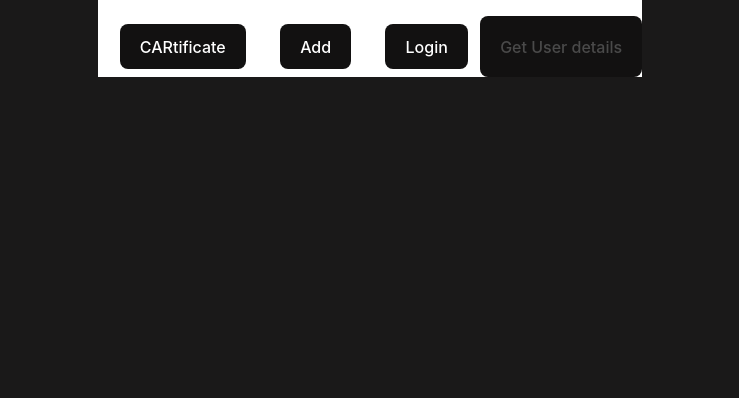
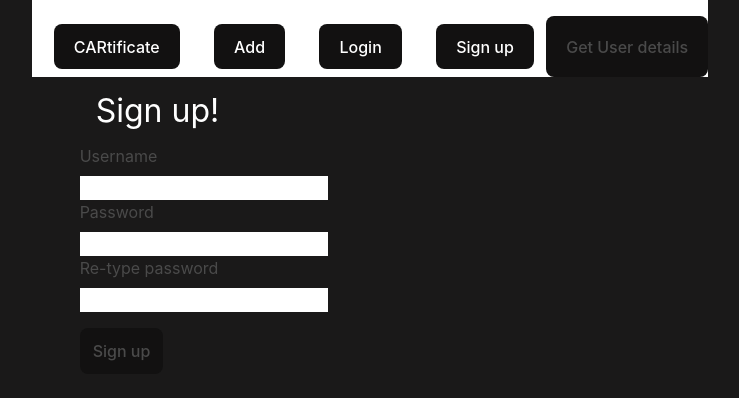
Before and after one commit to NeggFriedRice/cartificate-frontend, a React (Vite) app: page /register in a window 1280 px wide. Shown: the top 398 px of the page, without its empty margins (270-1009 px from the left). Built offline with nearby package versions, Linux system fonts and the light colour scheme; no server answers.

Commit message:
Add sign up form, add password not matching warning

```diff
--- a/src/App.jsx
+++ b/src/App.jsx
@@ -7,6 +7,7 @@ import ShowUpdate from './components/ShowUpdate'
 import NavBar from './components/NavBar'
 import Login from './components/Login'
 import SingleUpdate from './components/SingleUpdate'
+import Register from './components/Register'
 
 
 function App() {
@@ -87,7 +88,8 @@ function App() {
           <Route path='/' element={<ShowUpdate updates={updates} user={user}/>}></Route>
           <Route path="/updates/new" element={<UpdateForm setUpdates={setUpdates} updates={updates} addUpdate={addUpdate}/>}></Route>
           <Route path='/updates/:id' element={<UpdateWrapper deleteUpdate={deleteUpdate}/>} />
-          <Route path='/login' element={<Login setUser={setUser} setIsLoggedIn={setIsLoggedIn}/>}/>
+          <Route path='/login' element={<Login setUser={setUser} setIsLoggedIn={setIsLoggedIn}/>} />
+          <Route path='/register' element={<Register />} />
         </Routes>
       </BrowserRouter>
 
--- a/src/components/NavBar.jsx
+++ b/src/components/NavBar.jsx
@@ -31,6 +31,9 @@ const NavBar = ({user, setUser, setIsLoggedIn, getUpdates}) => {
               <button className="bg-transparent">Login</button>
             </Link>}
             {user && <button type="button" onClick={logOut} className="text-white">Sign out</button>}
+            <Link to="/register" className="navbar-item">
+              <button className="bg-transparent">Sign up</button>
+            </Link>
             <button type="button" onClick={getUser}>Get User details</button>
         </div>
       </nav>
--- /dev/null
+++ b/src/components/Register.jsx
@@ -0,0 +1,89 @@
+import React, { useState } from 'react'
+import { useNavigate } from 'react-router-dom'
+
+export default function Register() {
+
+    const navigate = useNavigate()
+    const [formData, setFormData] = useState({
+        username: "",
+        password: "",
+        confirmPassword: ""
+    })
+
+    function changeHandler(event) {
+        const { name, value } = event.target
+        setFormData((previousState) => ({
+            ...previousState,
+            [name]: value
+        }))
+        console.log(formData)
+    }
+
+    async function submitHandler(event) {
+        event.preventDefault()
+        // Make a call to backend with the form data
+        try {
+            const response = await fetch(import.meta.env.VITE_BACKEND_API_URL+'/auth/register', {
+                method: 'POST',
+                headers: {
+                    "Content-Type": "application/json"
+                },
+                body: JSON.stringify(formData)
+            })
+            const data = await response.json()
+            if (data.response == 400) {
+                alert("Something went wrong!")
+            } else {
+                navigate('/login')
+            }
+
+            navigate('/')
+        } catch (error) {
+            console.log(error)
+        }
+    }
+
+    return (
+        <div className="flex flex-col justify-center px-6 py-12 lg:px-8">
+            <div className="bg-white py-16 rounded-[50px]">
+                <div className="sm:mx-auto sm:w-full sm:max-w-sm">
+                    <h2 className="text-center text-2xl font-bold leading-9 tracking-tight text-gray-900">Sign up!</h2>
+                </div>
+
+                <div className="mt-10 sm:mx-auto sm:w-full sm:max-w-sm">
+                    <form className="space-y-6"  onSubmit={submitHandler}>
+                    <div>
+                        <label className="block text-sm font-medium leading-6 text-gray-900">Username</label>
+                        <div className="mt-2">
+                            <input id="email" name="username" onChange={changeHandler} required className="block w-full rounded-md border-0 py-1.5 text-gray-900 shadow-sm ring-1 ring-inset ring-gray-300 placeholder:text-gray-400 focus:ring-2 focus:ring-inset focus:ring-indigo-600 sm:text-sm sm:leading-6 bg-white" />
+                        </div>
+                    </div>
+
+                    <div>
+                        <div className="flex items-center justify-between">
+                            <label className="block text-sm font-medium leading-6 text-gray-900">Password</label>
+                        </div>
+                        <div className="mt-2">
+                            <input id="password" name="password" onChange={changeHandler} required className="block w-full rounded-md border-0 py-1.5 text-gray-900 shadow-sm ring-1 ring-inset ring-gray-300 placeholder:text-gray-400 focus:ring-2 focus:ring-inset focus:ring-indigo-600 sm:text-sm sm:leading-6 bg-white" />
+                            </div>
+                    </div>
+                    <div>
+                        <div className="flex items-center justify-between">
+                            <label className="block text-sm font-medium leading-6 text-gray-900">Re-type password</label>
+                        </div>
+                        <div className="mt-2">
+                            <input id="confirmPassword" name="confirmPassword" onChange={changeHandler} required className="block w-full rounded-md border-0 py-1.5 text-gray-900 shadow-sm ring-1 ring-inset ring-gray-300 placeholder:text-gray-400 focus:ring-2 focus:ring-inset focus:ring-indigo-600 sm:text-sm sm:leading-6 bg-white" />
+                            </div>
+                    </div>
+                    <div className="h-[1rem]">
+                    {formData.password !== formData.confirmPassword && <p className="text-red-500">Passwords don't match!</p>}
+                    </div>
+                    <div>
+                        <button type="submit" className="flex w-full justify-center rounded-md bg-indigo-600 px-3 py-1.5 text-sm font-semibold leading-6 text-white shadow-sm hover:bg-indigo-500 focus-visible:outline focus-visible:outline-2 focus-visible:outline-offset-2 focus-visible:outline-indigo-600">Sign up</button>
+                    </div>
+                    </form>
+                </div>
+            </div>
+        </div>
+    )
+}
```
